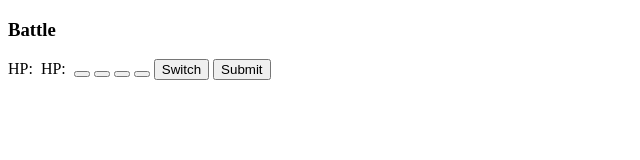
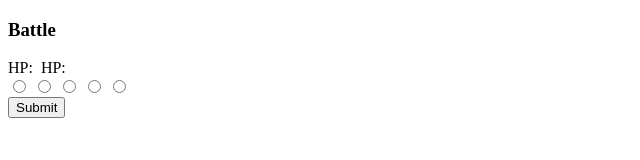
Before and after one commit to ckaynatividad/pokemon-battling, a website with bundled scripts: page battle/index.html in a window 1280 px wide. Shown: the whole page, without its empty margins (0-640 px from the left). Built offline with nearby package versions, Linux system fonts and the light colour scheme.

Commit message:
changed buttons in battle index.html to radio buttons with form

```diff
--- a/battle/index.html
+++ b/battle/index.html
@@ -21,11 +21,23 @@
             <span id="player-hp"></span>
             <img src="" alt="" id="player-image">
         </span>
-        <button id="move1"></button>
-        <button id="move2"></button>
-        <button id="move3"></button>
-        <button id="move4"></button>
-        <button id="switch">Switch</button>
+        <form action="submit" id="move-select-form">
+            <label for="move-1">
+                <input type="radio" name="battle-select" id="move1">
+            </label>
+            <label for="move-2">
+                <input type="radio" name="battle-select" id="move2">
+            </label>
+            <label for="move-3">
+                <input type="radio" name="battle-select" id="move3">
+            </label>
+            <label for="move-4">
+                <input type="radio" name="battle-select" id="move4">
+            </label>
+            <label for="switch">
+                <input type="radio" name="battle-select" id="switch">
+            </label>
+        </form>
         <button id="submit">Submit</button>
 
     </main>
--- a/functions/damage.js
+++ b/functions/damage.js
@@ -1,5 +1,5 @@
 export function damage(attStat, defStat, defHP) {
-    const dmg = ((210) / 250) * (attStat / defStat) + 2; //maybe add random from 0.85-1.15
+    const dmg = ((210) / 250) * (attStat / defStat) * ((Math.random() * 0.3) + 0.85) + 2;
     const hp = defHP - dmg;
 
     return hp;
```
Also changed, not shown: battle/app.js (line endings or trailing spaces).
